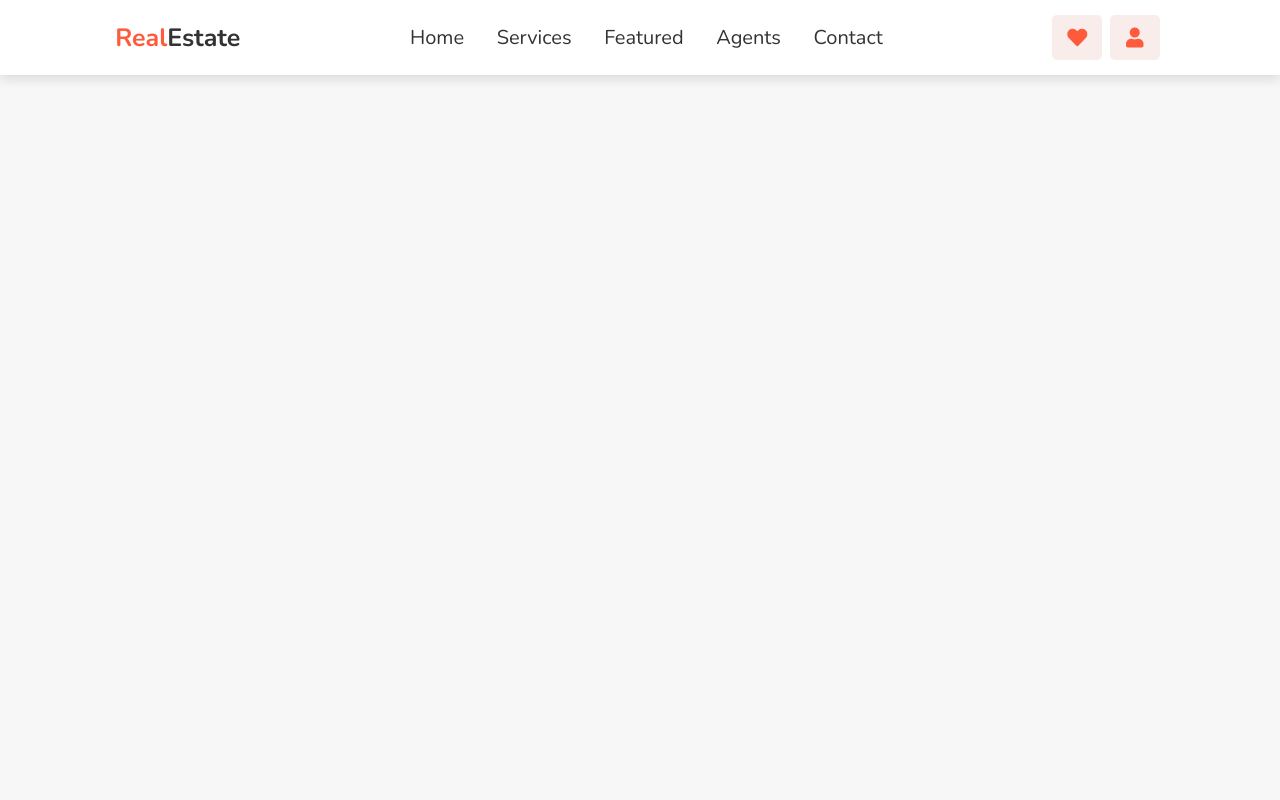
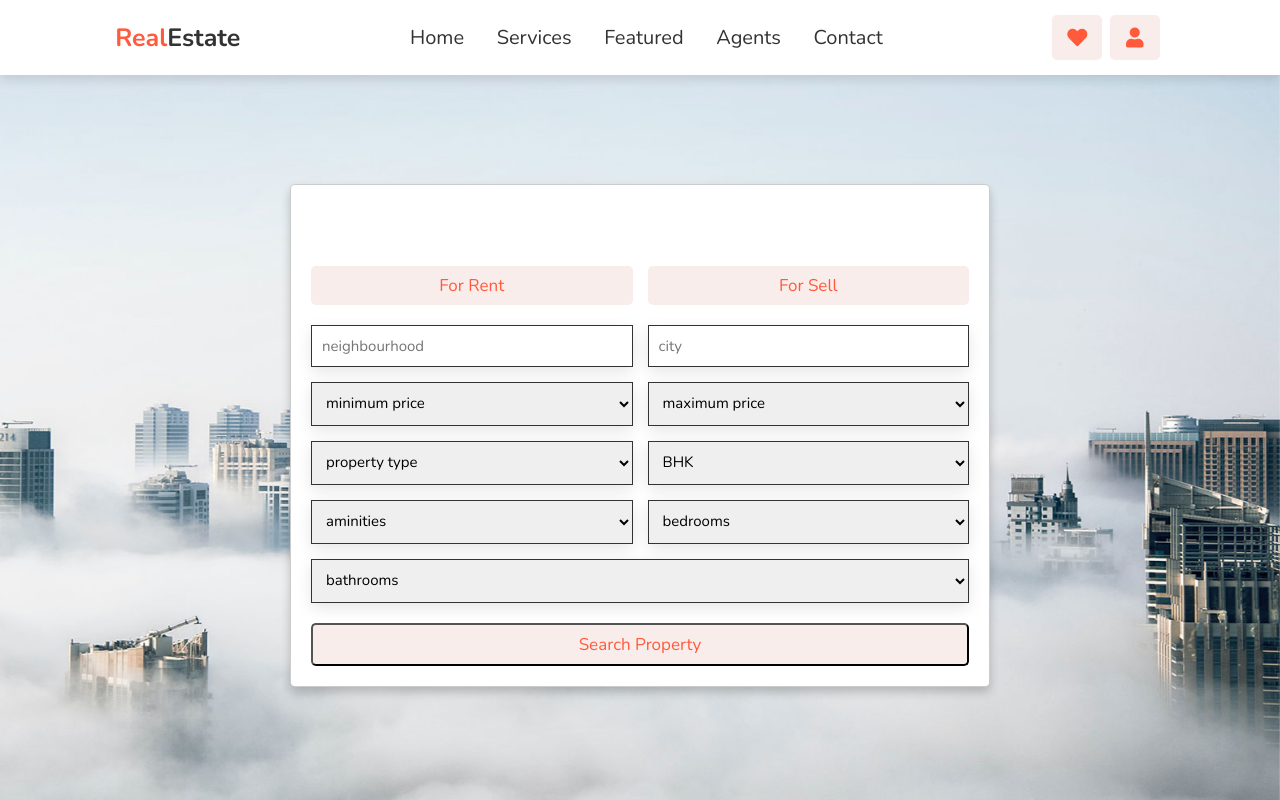
Before and after one commit to Clesio7844/real-state-javascript, a plain HTML site: page index.html in a window 1280 px wide. Drawn offline with nearby package versions, Linux system fonts and the light colour scheme.

Commit message:
finished home section and form

```diff
--- a/css/style.css
+++ b/css/style.css
@@ -23,6 +23,27 @@ html {
 
 body {
   background: #f7f7f7;
+}
+
+section {
+  padding: 2rem 9%;
+}
+
+.btn {
+  margin-top: 1rem;
+  display: inline-block;
+  padding: 0.8rem 3.5rem;
+  border-radius: 0.5rem;
+  font-size: 1.7rem;
+  color: var(--red);
+  background: var(--light-red);
+  cursor: pointer;
+  text-align: center;
+}
+
+.btn:hover {
+  background: var(--red);
+  color: #fff;
 }
 
 header {
@@ -91,6 +112,9 @@ header .icons #menu-bars {
   header {
     padding: 1.5rem 1rem;
   }
+  section {
+    padding: 1.5rem;
+  }
 }
 
 @media (max-width: 768px) {
@@ -129,3 +153,62 @@ header .icons #menu-bars {
     font-size: 50%;
   }
 }
+
+/* home */
+
+.home {
+  min-height: 100vh;
+  background: url(../images/home-bg.jpg) no-repeat;
+  background-size: cover;
+  background-position: center;
+  background-attachment: fixed;
+  display: flex;
+  align-items: center;
+  justify-content: center;
+}
+
+.home form {
+  margin-top: 7rem;
+  background: #fff;
+  border-radius: 0.5rem;
+  box-shadow: 0 0.5rem 1rem rgba(0, 0, 0, 0.2);
+  border: 0.1rem solid rgba(0, 0, 0, 0.2);
+  width: 70rem;
+  padding: 2rem;
+}
+
+.home form h3 {
+  text-align: center;
+  color: #fff;
+  font-size: 3rem;
+}
+.home form .buttons-container {
+  display: flex;
+  gap: 1.5rem;
+}
+
+.home form .buttons-container .btn {
+  flex: 1;
+}
+
+.home form .inputBox {
+  display: flex;
+  flex-wrap: wrap;
+  gap: 1.5rem;
+  margin-top: 2rem;
+}
+
+.home form .inputBox input,
+.home form .inputBox select {
+  flex: 1 1 25rem;
+  border: 0.1rem solid #333;
+  box-shadow: 0 0.5rem 1.5rem rgba(0, 0, 0, 0.1);
+  font-size: 1.5rem;
+  padding: 1rem;
+  text-transform: none;
+}
+
+.home form .btn {
+  width: 100%;
+  margin-top: 2rem;
+}
--- a/index.html
+++ b/index.html
@@ -30,6 +30,78 @@
       </div>
     </header>
     <!-- header section ends -->
+    <!-- home section starts -->
+    <section class="home" id="home">
+      <form action="">
+        <h3>find your perfect home</h3>
+        <div class="buttons-container">
+          <a href="#" class="btn">for rent</a>
+          <a href="#" class="btn">for sell</a>
+        </div>
+        <div class="inputBox">
+          <input type="search" name="" placeholder="neighbourhood" id="" />
+          <input type="search" name="" placeholder="city" id="" />
+          <select name="" id="">
+            <option value="" disabled hidden selected>minimum price</option>
+            <option value="£5000">£5000</option>
+            <option value="£10000">£10000</option>
+            <option value="£15000">£15000</option>
+            <option value="£20000">£20000</option>
+            <option value="£25000">£25000</option>
+          </select>
+          <select name="" id="">
+            <option value="" disabled hidden selected>maximum price</option>
+            <option value="Ready To Move">Ready To Move</option>
+            <option value="under construction">under construction</option>
+            <option value="furnished">furnished</option>
+            <option value="semi-furnished">semi-furnished</option>
+            <option value="unfurnished">unfurnished</option>
+          </select>
+          <select name="" id="">
+            <option value="" disabled hidden selected>property type</option>
+            <option value="flat">flat</option>
+            <option value="house">house</option>
+            <option value="shop">shop</option>
+            <option value="warehouse">warehouse</option>
+            <option value="land">land</option>
+          </select>
+          <select name="" id="">
+            <option value="" disabled hidden selected>BHK</option>
+            <option value="1 BHK">1 BHK</option>
+            <option value="2 BHK">2 BHK</option>
+            <option value="3 BHK">3 BHK</option>
+            <option value="4 BHK">4 BHK</option>
+            <option value="5 BHK">5 BHK</option>
+          </select>
+          <select name="" id="">
+            <option value="" disabled hidden selected>aminities</option>
+            <option value="parking space">parking space</option>
+            <option value="swimming pool">swimming pool</option>
+            <option value="playground">playground</option>
+            <option value="security">security</option>
+            <option value="all">all</option>
+          </select>
+          <select name="" id="">
+            <option value="" disabled hidden selected>bedrooms</option>
+            <option value="1 bedroom">1 bedroom</option>
+            <option value="2 bedroom">2 bedroom</option>
+            <option value="3 bedroom">3 bedroom</option>
+            <option value="4 bedroom">4 bedroom</option>
+            <option value="5 bedroom">5 bedroom</option>
+          </select>
+          <select name="" id="">
+            <option value="" disabled hidden selected>bathrooms</option>
+            <option value="1 bathroom">1 bathroom</option>
+            <option value="2 bathroom">2 bathroom</option>
+            <option value="3 bathroom">3 bathroom</option>
+            <option value="4 bathroom">4 bathroom</option>
+            <option value="5 bathroom">5 bathroom</option>
+          </select>
+        </div>
+        <input type="submit" value="search property" class="btn" />
+      </form>
+    </section>
+    <!-- home section ends -->
 
     <script src="./js/script.js"></script>
   </body>
```
